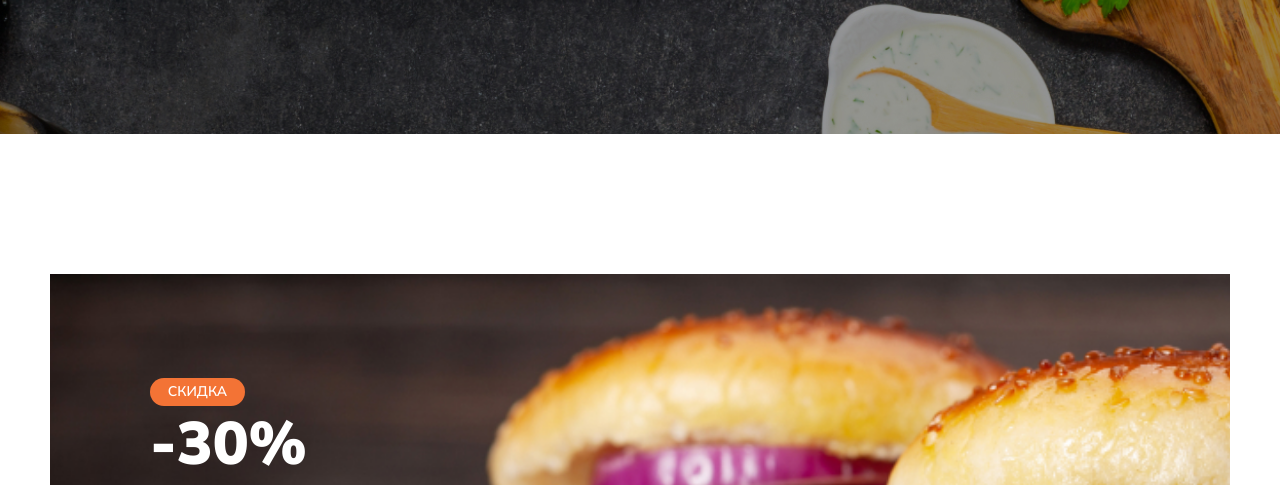
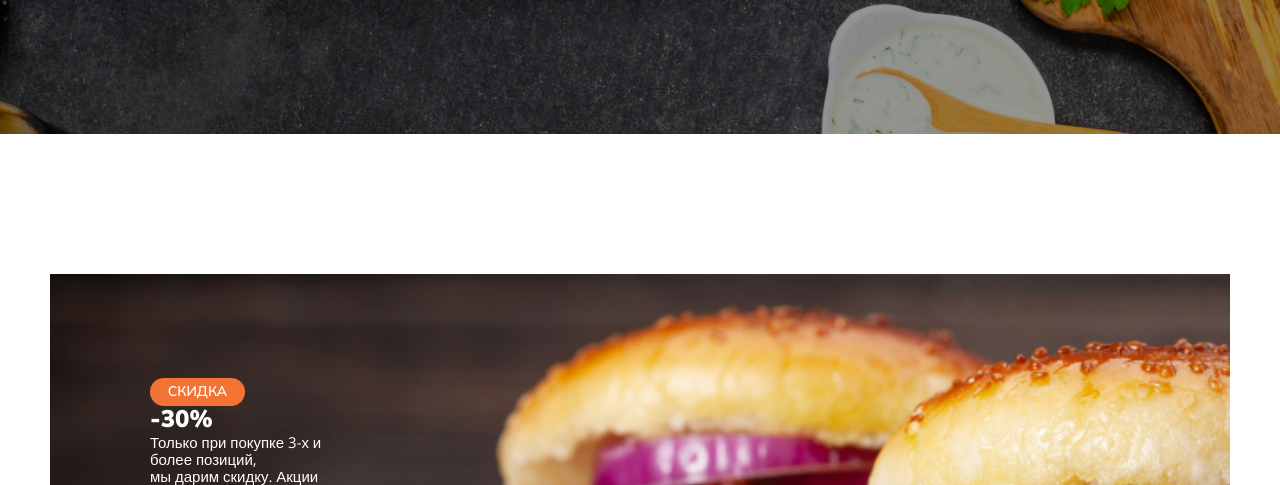
Before and after one commit to SanchaiA/Module01-Burger, a plain HTML site: page index.html in a window 1280 px wide. Shown: the part 467-952 px from the top of the page. Drawn offline with nearby package versions, Linux system fonts and the light colour scheme.

Commit message:
add banner

```diff
--- a/styles/main.css
+++ b/styles/main.css
@@ -149,8 +149,6 @@ header {
   flex-direction: column;
   font-family: "Nunito Sans", sans-serif;
   font-weight: 900;
-  font-size: 60px;
-  line-height: 76px;
   color: #ffffff;
   text-transform: uppercase;
   margin: 0;
```
